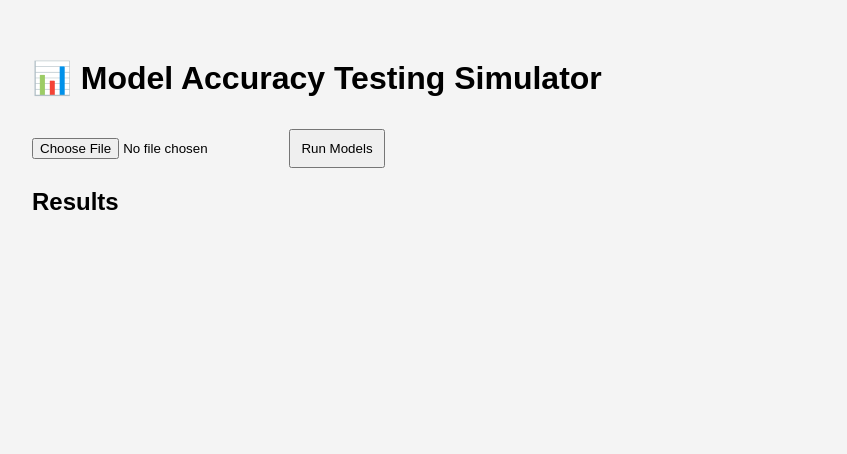
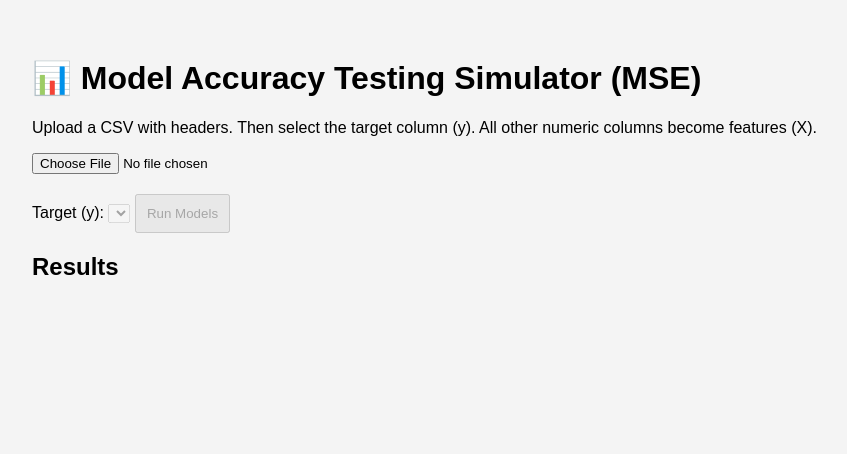
Before and after one commit to rafianahmed/Model-Accuracy-Testing-Simulator, a plain HTML site: page index.html in a window 1280 px wide. Shown: the whole page, without its empty margins (6-853 px from the left). Drawn offline with nearby package versions, Linux system fonts and the light colour scheme.

Commit message:
Update index.html

```diff
--- a/index.html
+++ b/index.html
@@ -6,18 +6,28 @@
 </head>
 <body>
 
-<h1>📊 Model Accuracy Testing Simulator</h1>
+<h1>📊 Model Accuracy Testing Simulator (MSE)</h1>
 
-<input type="file" id="fileInput" />
-<button onclick="runSimulation()">Run Models</button>
+<p>Upload a CSV with headers. Then select the target column (y). All other numeric columns become features (X).</p>
+
+<input type="file" id="fileInput" accept=".csv" />
+<div style="margin-top:10px;">
+  <label>Target (y): </label>
+  <select id="targetSelect" disabled></select>
+  <button id="runBtn" onclick="runSimulation()" disabled>Run Models</button>
+</div>
 
 <h2>Results</h2>
 <div id="results"></div>
 
 <canvas id="chart"></canvas>
 
+<!-- Libraries -->
+<script src="https://cdn.jsdelivr.net/npm/papaparse@5.4.1/papaparse.min.js"></script>
+<script src="https://cdn.jsdelivr.net/npm/mathjs@11.11.2/lib/browser/math.min.js"></script>
 <script src="https://cdn.jsdelivr.net/npm/chart.js"></script>
-<script src="utils.js"></script>
+
+<!-- Your code -->
 <script src="metrics.js"></script>
 <script src="models.js"></script>
 <script src="main.js"></script>
```
